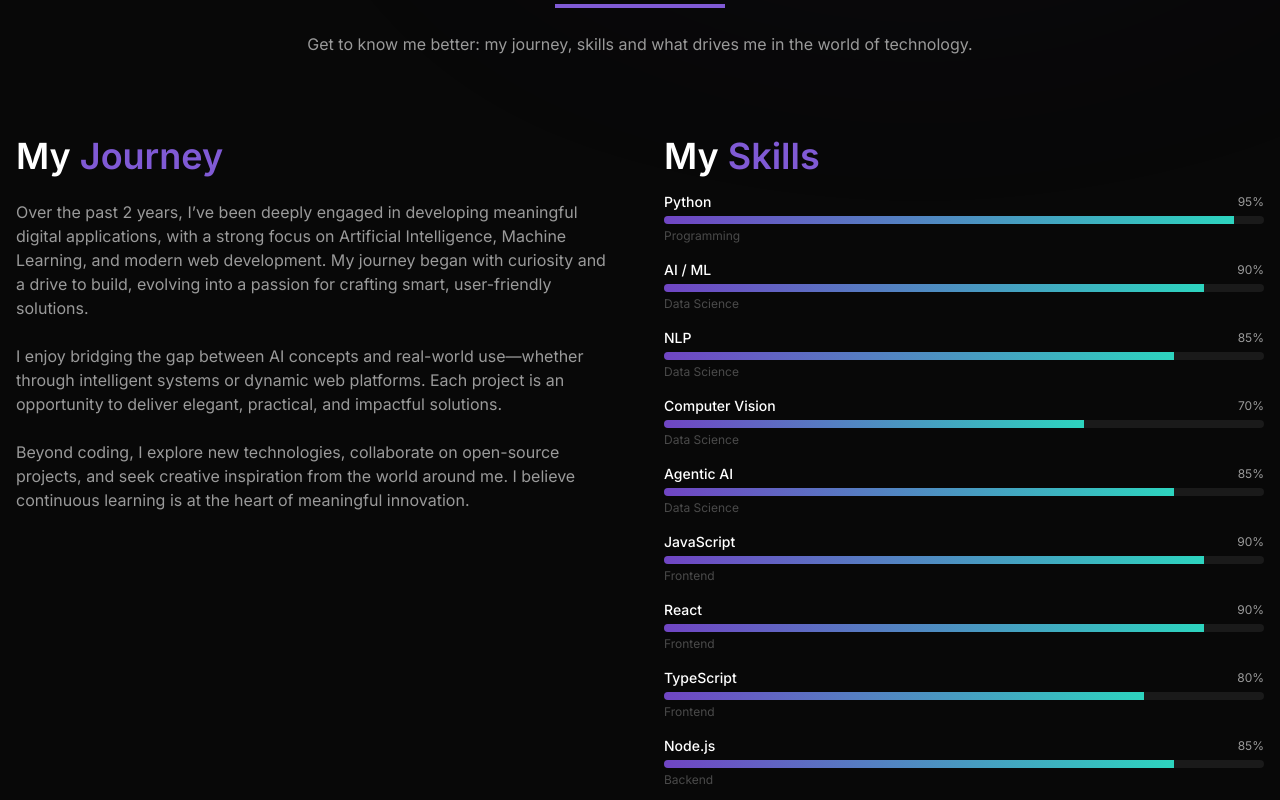
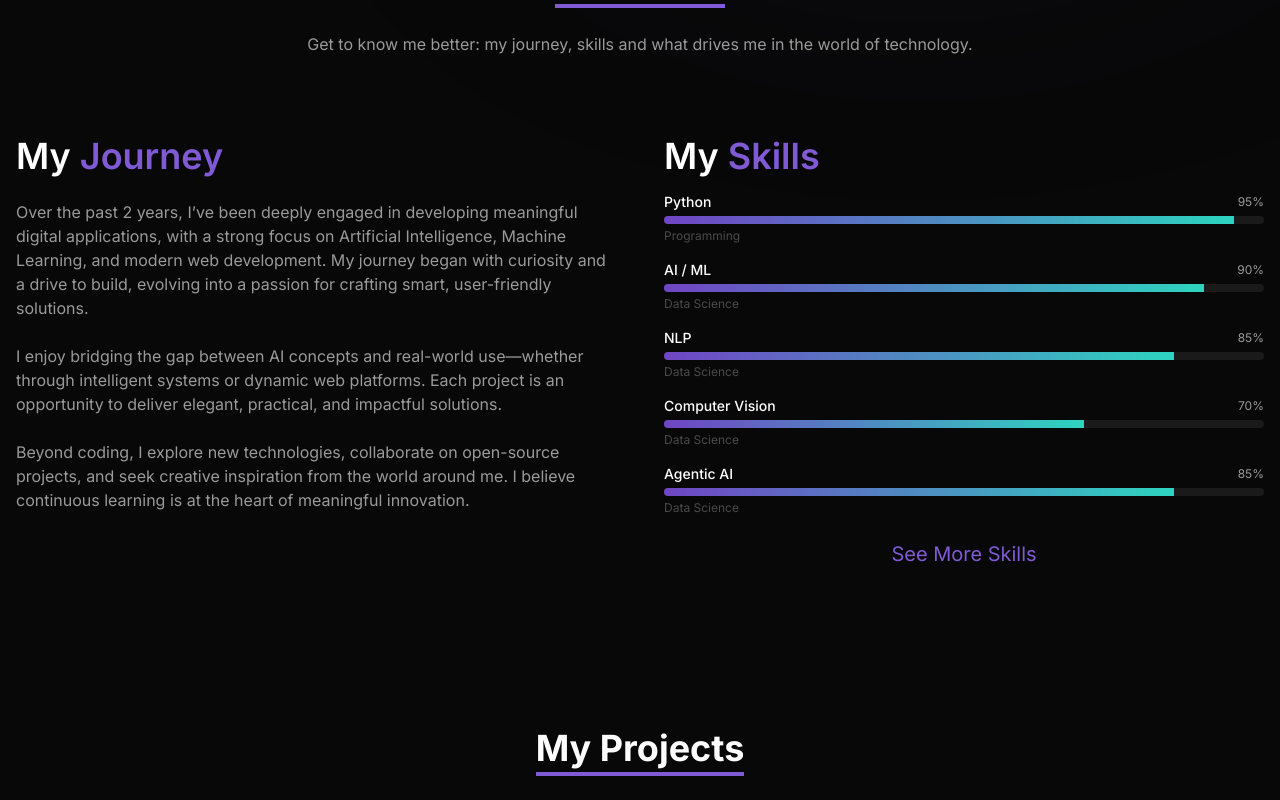
Before and after one commit to manitejagaddam/Maniteja-Portfolio, a React (Vite) app: page / in a window 1280 px wide. Shown: the part 920-1720 px from the top of the page. Built offline with nearby package versions, Linux system fonts and the light colour scheme.

Commit message:
updated teh ui

```diff
--- a/src/components/sections/About.tsx
+++ b/src/components/sections/About.tsx
@@ -1,4 +1,96 @@
-import React from "react";
+// import React from "react";
+// import { motion } from "framer-motion";
+// import SectionTitle from "../ui/SectionTitle";
+// import SkillBar from "../ui/SkillBar";
+// import { skills } from "../../data/skills";
+
+// const fadeInLeft = {
+//   hidden: { opacity: 0, x: -50 },
+//   visible: { opacity: 1, x: 0, transition: { duration: 0.7 } },
+// };
+
+// const fadeInRight = {
+//   hidden: { opacity: 0, x: 50 },
+//   visible: { opacity: 1, x: 0, transition: { duration: 0.7 } },
+// };
+
+// const About: React.FC = () => {
+//   return (
+//     <section
+//       id="about"
+//       className="py-20 relative z-10"
+//       aria-labelledby="about-heading"
+//     >
+//       <div className="container mx-auto px-4">
+//         <SectionTitle
+//           title="About Me"
+//           subtitle="Get to know me better: my journey, skills and what drives me in the world of technology."
+//         />
+
+//         <div className="grid grid-cols-1 md:grid-cols-2 mt-20 gap-12">
+//           {/* My Journey Section */}
+//           <motion.article
+//             variants={fadeInLeft}
+//             initial="hidden"
+//             whileInView="visible"
+//             viewport={{ once: true }}
+//             className="space-y-6"
+//           >
+//             <h3
+//               className="text-4xl font-semibold text-white mb-2"
+//               id="about-heading"
+//             >
+//               My <span className="text-purple-500">Journey</span>
+//             </h3>
+//             <p className="text-gray-400">
+//               Over the past 2 years, I’ve been deeply engaged in developing
+//               meaningful digital applications, with a strong focus on Artificial
+//               Intelligence, Machine Learning, and modern web development. My
+//               journey began with curiosity and a drive to build, evolving into a
+//               passion for crafting smart, user-friendly solutions.
+//             </p>
+//             <p className="text-gray-400">
+//               I enjoy bridging the gap between AI concepts and real-world
+//               use—whether through intelligent systems or dynamic web platforms.
+//               Each project is an opportunity to deliver elegant, practical, and
+//               impactful solutions.
+//             </p>
+//             <p className="text-gray-400">
+//               Beyond coding, I explore new technologies, collaborate on
+//               open-source projects, and seek creative inspiration from the world
+//               around me. I believe continuous learning is at the heart of
+//               meaningful innovation.
+//             </p>
+//           </motion.article>
+
+//           {/* My Skills Section */}
+//           <motion.aside
+//             variants={fadeInRight}
+//             initial="hidden"
+//             whileInView="visible"
+//             viewport={{ once: true }}
+//           >
+//             <h3 className="text-4xl font-semibold text-white mb-4">
+//               My <span className="text-purple-500">Skills</span>
+//             </h3>
+//             <div className="space-y-4">
+//               {skills.map((skill, index) => (
+//                 <SkillBar key={skill.id} skill={skill} index={index} />
+//               ))}
+//             </div>
+//           </motion.aside>
+//         </div>
+//       </div>
+//     </section>
+//   );
+// };
+
+// export default About;
+
+
+
+
+import React, { useState } from "react";
 import { motion } from "framer-motion";
 import SectionTitle from "../ui/SectionTitle";
 import SkillBar from "../ui/SkillBar";
@@ -15,6 +107,12 @@ const fadeInRight = {
 };
 
 const About: React.FC = () => {
+  const [showAllSkills, setShowAllSkills] = useState(false);
+
+  const handleSeeMoreClick = () => {
+    setShowAllSkills(true);
+  };
+
   return (
     <section
       id="about"
@@ -74,10 +172,37 @@ const About: React.FC = () => {
               My <span className="text-purple-500">Skills</span>
             </h3>
             <div className="space-y-4">
-              {skills.map((skill, index) => (
+              {/* Display only a limited number of skills initially */}
+              {skills.slice(0, 5).map((skill, index) => (
                 <SkillBar key={skill.id} skill={skill} index={index} />
               ))}
+
+              {/* Conditionally render the rest of the skills */}
+              {showAllSkills && (
+                <>
+                  {skills.slice(5).map((skill, index) => (
+                    <SkillBar key={skill.id} skill={skill} index={index} />
+                  ))}
+                </>
+              )}
             </div>
+
+            {/* See More button */}
+            {!showAllSkills && (
+              <button
+                onClick={handleSeeMoreClick}
+                className="mt-6 w-full text-xl  text-purple-500 hover:underline hover:scale-110"
+              >
+                See More Skills
+              </button>
+            )}
+
+            {/* After clicking 'See More', blur the extra skills */}
+            {showAllSkills && (
+              <div className="mt-4 text-gray-400 text-sm">
+                <p className="text-center">Click on a skill to explore more!</p>
+              </div>
+            )}
           </motion.aside>
         </div>
       </div>
```
